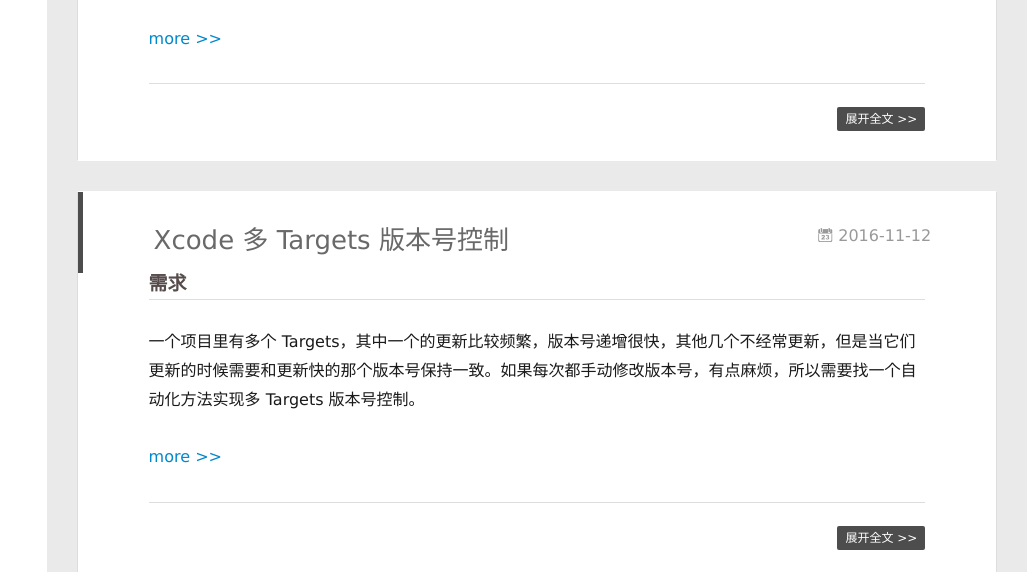
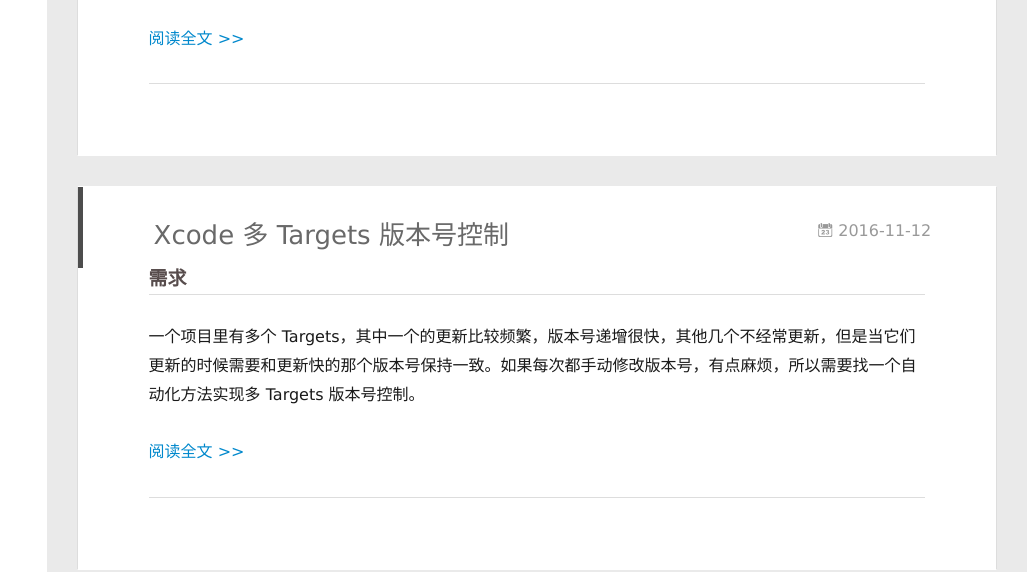
Before and after one commit to qq345386817/qq345386817.github.io, a plain HTML site: page index.html in a window 1280 px wide. Shown: the part 228-800 px from the top of the page, 253-1280 px from the left. Drawn offline with Linux system fonts and the light colour scheme; no server answers.

Commit message:
Site updated: 2018-06-15 00:28:34

```diff
--- a/index.html
+++ b/index.html
@@ -177,7 +177,7 @@
 
         <h3 id="问题出现"><a href="#问题出现" class="headerlink" title="问题出现"></a>问题出现</h3><p>项目里使用了一个 Swift 实现的 Material Design 库 <a href="https://github.com/CosmicMind/Material">Material</a>，在一次执行 ‘pod update’ 后，项目报错，不能编译通过，提示 “MotionTransition 文件重复”。Motion 是该库的依赖库。</p>
 
-          <a class="article-more-a" href="/2018/04/23/pod-update-后项目出错的一种解决办法/#more">more >></a>
+          <a class="article-more-a" href="/2018/04/23/pod-update-后项目出错的一种解决办法/#more">阅读全文 >></a>
 
 
 
@@ -188,10 +188,6 @@
 
 
 
-
-        <p class="article-more-link">
-          <a class="article-more-a" href="/2018/04/23/pod-update-后项目出错的一种解决办法/">展开全文 >></a>
-        </p>
 
 
 
@@ -242,7 +238,7 @@
 
         <h3 id="需求"><a href="#需求" class="headerlink" title="需求"></a>需求</h3><p>一个项目里有多个 Targets，其中一个的更新比较频繁，版本号递增很快，其他几个不经常更新，但是当它们更新的时候需要和更新快的那个版本号保持一致。如果每次都手动修改版本号，有点麻烦，所以需要找一个自动化方法实现多 Targets 版本号控制。</p>
 
-          <a class="article-more-a" href="/2016/11/12/Xcode-多-Targets-版本号控制/#more">more >></a>
+          <a class="article-more-a" href="/2016/11/12/Xcode-多-Targets-版本号控制/#more">阅读全文 >></a>
 
 
 
@@ -253,10 +249,6 @@
 
 
 
-
-        <p class="article-more-link">
-          <a class="article-more-a" href="/2016/11/12/Xcode-多-Targets-版本号控制/">展开全文 >></a>
-        </p>
 
 
 
```
